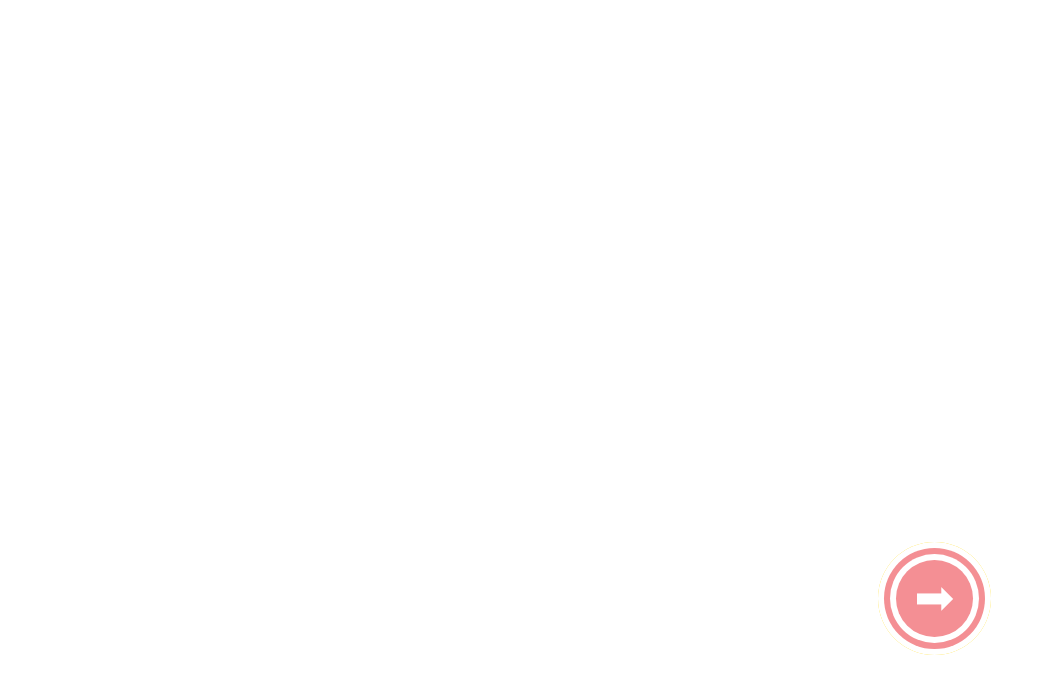
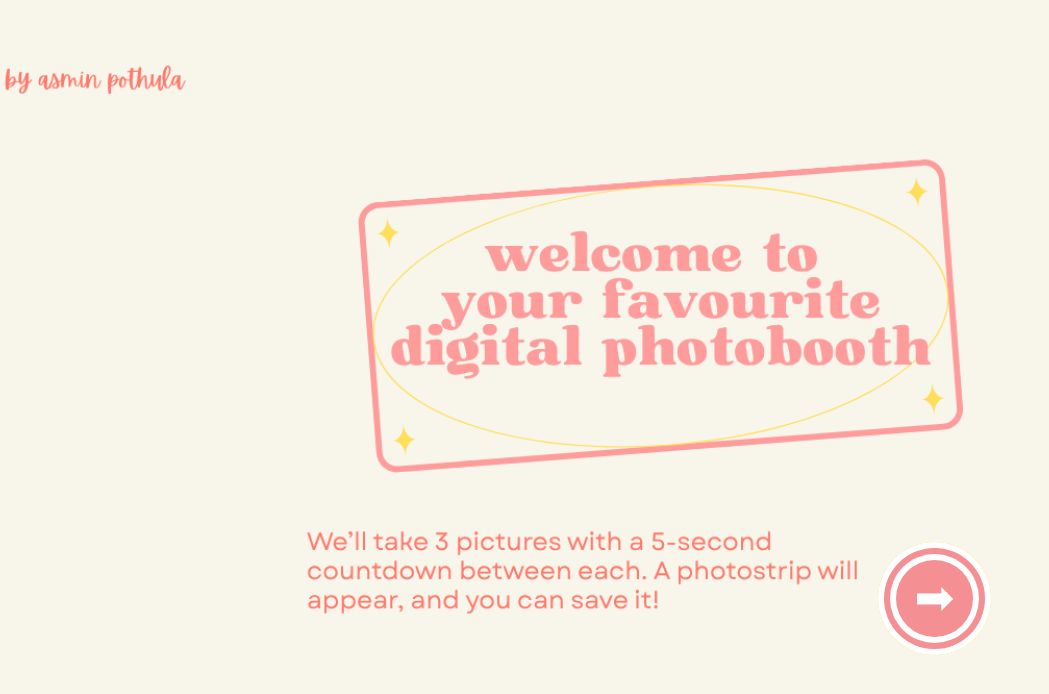
Before and after one commit to AsminPothula/photobooth, a plain HTML site: page index.html in a window 1280 px wide. Shown: the whole page, without its empty margins (0-1049 px from the left). Drawn offline with Linux system fonts and the light colour scheme; the site is published under a folder, as on GitHub Pages, so addresses that start at the root find nothing.

Commit message:
fixed css

```diff
--- a/style.css
+++ b/style.css
@@ -1,6 +1,12 @@
+/* base body: no background by default */
 body {
   margin: 0;
   font-family: 'Helvetica Neue', sans-serif;
+  background: none;
+}
+
+/* booth page background */
+body.booth {
   background-image: url('assets/booth.png');
   background-size: cover;
   background-position: center;
@@ -10,6 +16,19 @@
   align-items: center;
   height: 100vh;
 }
+
+/* landing page background */
+body.landing {
+  background-image: url('assets/background.png');
+  background-size: cover;
+  background-position: center;
+  background-repeat: no-repeat;
+  display: flex;
+  justify-content: center;
+  align-items: center;
+  height: 100vh;
+}
+
 
 .landing .container {
   text-align: center;
@@ -62,14 +81,6 @@
   padding: 20px;
   border-radius: 10px;
   display: none;
-}
-
-/* landing page background */
-.landing {
-  background-image: url('/assets/background.png');
-  background-size: cover;
-  background-position: center;
-  background-repeat: no-repeat;
 }
 
 .fancy-button-link {
```
Also changed, not shown: booth.html (+1 -1 lines).
